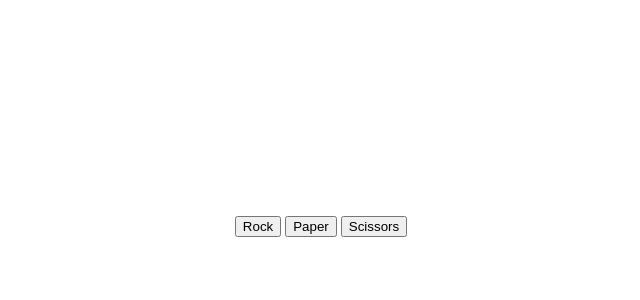
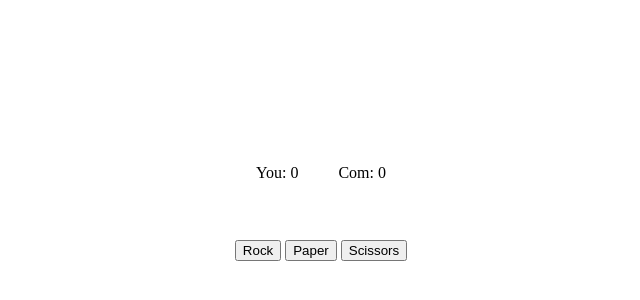
Before and after one commit to LeergutLarss/Rock-Paper-Scissors, a plain HTML site: page index.html in a window 1280 px wide. Shown: the part 196-496 px from the top of the page, without its empty margins (319-959 px from the left). Drawn offline with Linux system fonts and the light colour scheme.

Commit message:
Add Scoreboard

```diff
--- a/index.html
+++ b/index.html
@@ -8,6 +8,10 @@
     </head>
     <body>
         <div class="game">
+            <div class="scoreBoard">
+                <div class="player">You: 0</div>
+                <div class="computer">Com: 0</div>
+            </div>
             <div class="status"></div>
             <div>
                 <button type="button" id="Rock">Rock</button>
--- a/styles.css
+++ b/styles.css
@@ -13,6 +13,12 @@ body {
     gap: 10px;
 }
 
+.scoreBoard {
+    display: flex;
+    gap: 40px;
+    margin-bottom: 20px;
+}
+
 .status {
     min-height: 18px;
 }
```
